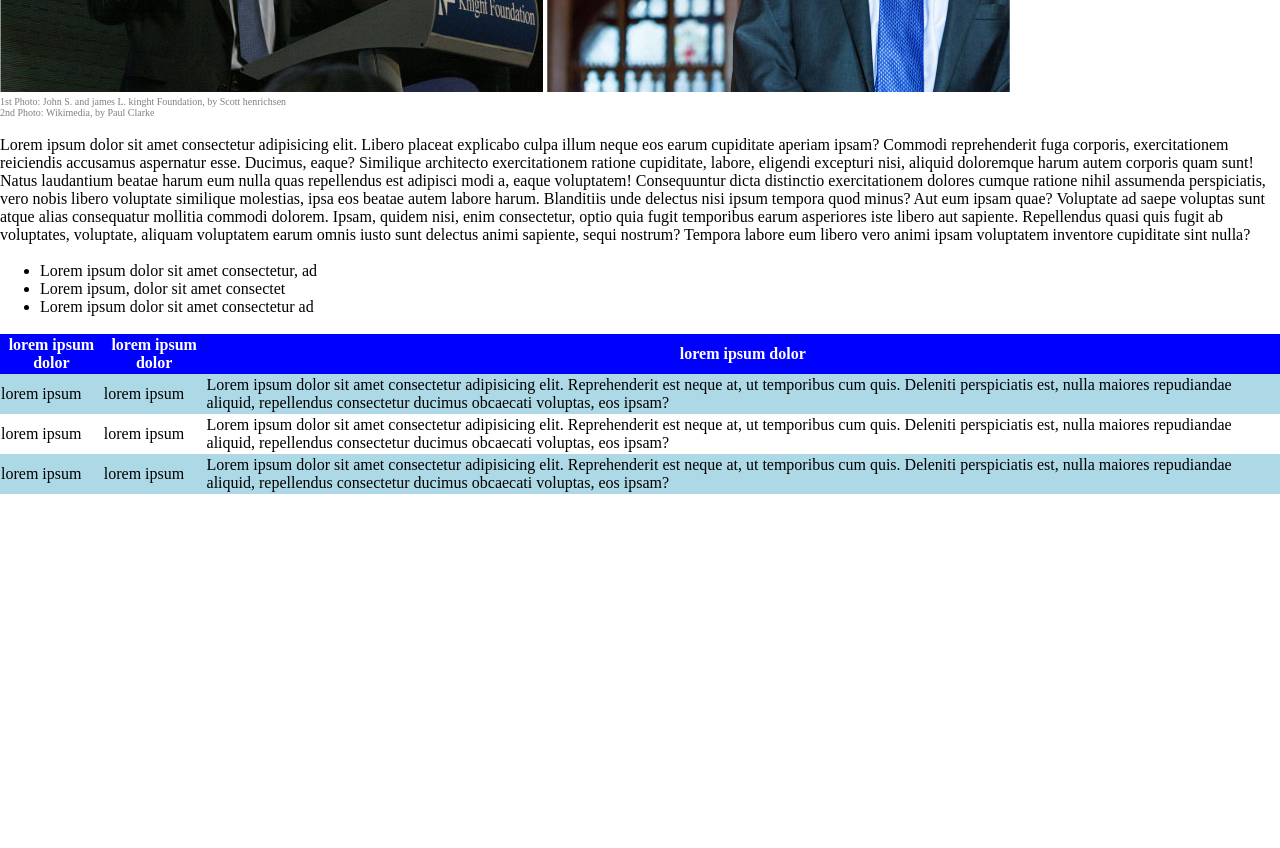
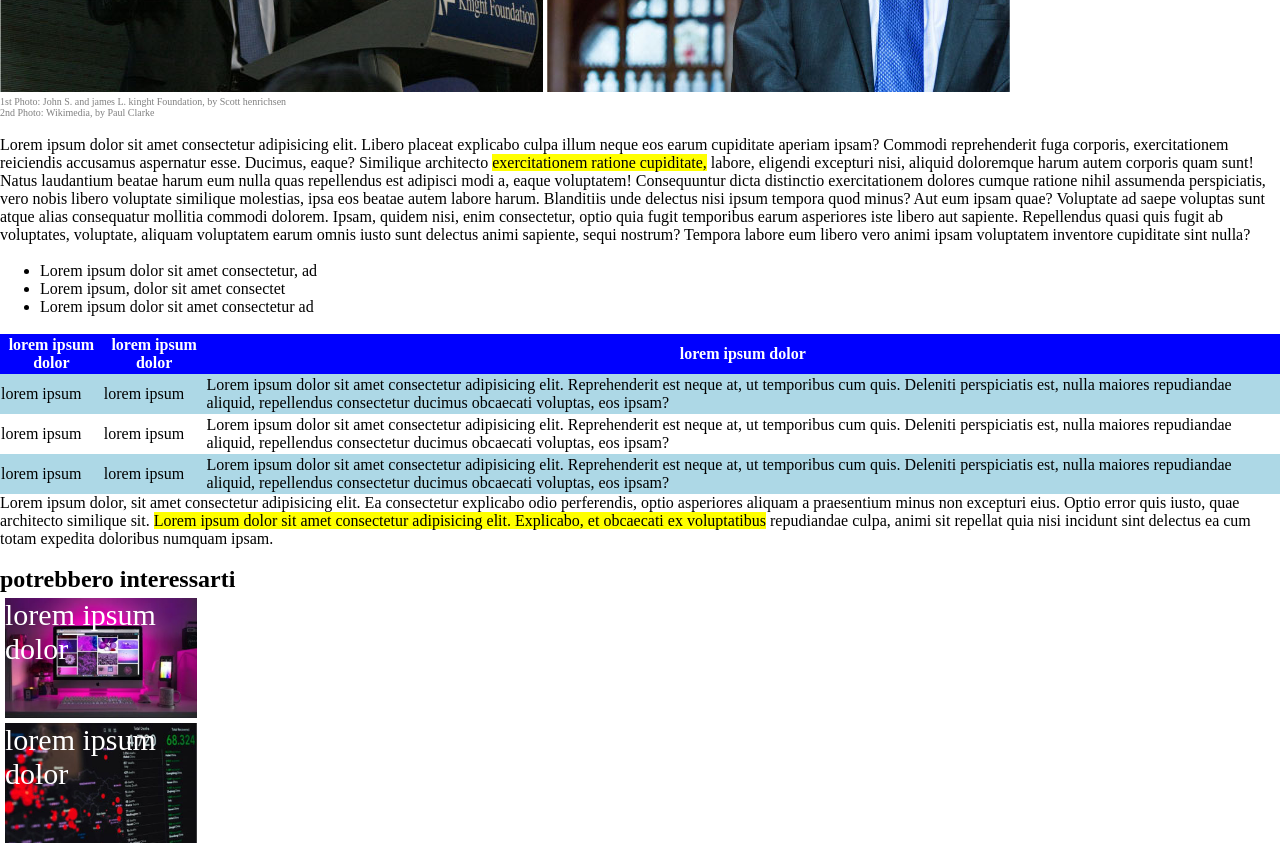
Before and after one commit to Claudio-DiGiovanni/html-css-booleaner, a plain HTML site: page index.html in a window 1280 px wide. Shown: the part 500-1348 px from the top of the page. Before the commit the page ends 994 px from the top, so only its background shows below. Drawn offline with Linux system fonts and the light colour scheme.

Commit message:
ADD footer

```diff
--- a/css/style.css
+++ b/css/style.css
@@ -24,6 +24,9 @@ header{
     font-size: 10px;
     color: grey;
 }
+.evidenziato{
+    background-color: yellow;
+}
 table{
     width: 100vw;
     border-collapse: collapse;
@@ -40,3 +43,21 @@ th{
 .alternate{
     background-color: lightblue;
 }
+.interesse-1{
+    background-image: url(../img/monitor.jpg);
+    background-size: cover;
+    width: 15vw;
+    height: 15vh;
+    color: white;
+    font-size: 30px;
+    margin: 5px;
+}
+.interesse-2{
+    background-image: url(../img/graph.jpg);
+    background-size: cover;
+    width: 15vw;
+    height: 15vh;
+    color: white;
+    font-size: 30px;
+    margin: 5px;
+}
--- a/index.html
+++ b/index.html
@@ -22,7 +22,7 @@
         <section>
             <br>
             <p>Lorem ipsum dolor sit amet consectetur adipisicing elit. Libero placeat explicabo culpa illum neque eos earum cupiditate aperiam ipsam? Commodi reprehenderit fuga corporis, exercitationem reiciendis accusamus aspernatur esse. Ducimus, eaque?
-            Similique architecto exercitationem ratione cupiditate, labore, eligendi excepturi nisi, aliquid doloremque harum autem corporis quam sunt! Natus laudantium beatae harum eum nulla quas repellendus est adipisci modi a, eaque voluptatem!
+            Similique architecto <span class="evidenziato"> exercitationem ratione cupiditate,</span> labore, eligendi excepturi nisi, aliquid doloremque harum autem corporis quam sunt! Natus laudantium beatae harum eum nulla quas repellendus est adipisci modi a, eaque voluptatem!
             Consequuntur dicta distinctio exercitationem dolores cumque ratione nihil assumenda perspiciatis, vero nobis libero voluptate similique molestias, ipsa eos beatae autem labore harum. Blanditiis unde delectus nisi ipsum tempora quod minus?
             Aut eum ipsam quae? Voluptate ad saepe voluptas sunt atque alias consequatur mollitia commodi dolorem. Ipsam, quidem nisi, enim consectetur, optio quia fugit temporibus earum asperiores iste libero aut sapiente.
             Repellendus quasi quis fugit ab voluptates, voluptate, aliquam voluptatem earum omnis iusto sunt delectus animi sapiente, sequi nostrum? Tempora labore eum libero vero animi ipsam voluptatem inventore cupiditate sint nulla?</p>
@@ -61,7 +61,14 @@
                     </tr>
                 </tbody>
             </table>
+            <p>Lorem ipsum dolor, sit amet consectetur adipisicing elit. Ea consectetur explicabo odio perferendis, optio asperiores aliquam a praesentium minus non excepturi eius. Optio error quis iusto, quae architecto similique sit. <span class="evidenziato"> Lorem ipsum dolor sit amet consectetur adipisicing elit. Explicabo, et obcaecati ex voluptatibus</span> repudiandae culpa, animi sit repellat quia nisi incidunt sint delectus ea cum totam expedita doloribus numquam ipsam.</p>
+            <br>
         </section>
     </main>
+    <footer>
+        <h2>potrebbero interessarti</h2>
+        <div class="interesse-1">lorem ipsum dolor</div>
+        <div class="interesse-2">lorem ipsum dolor</div>
+    </footer>
 </body>
 </html>
```
